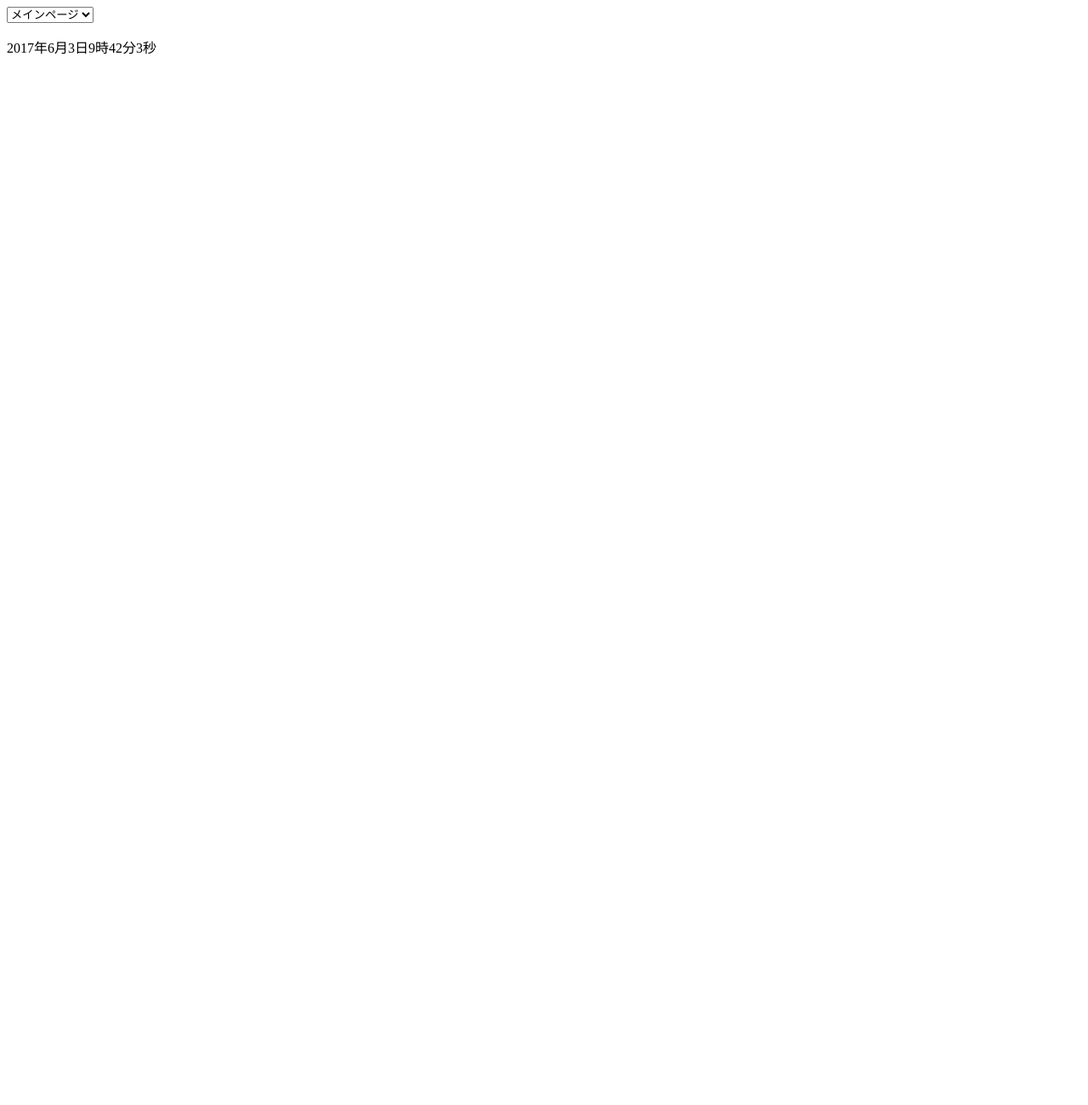
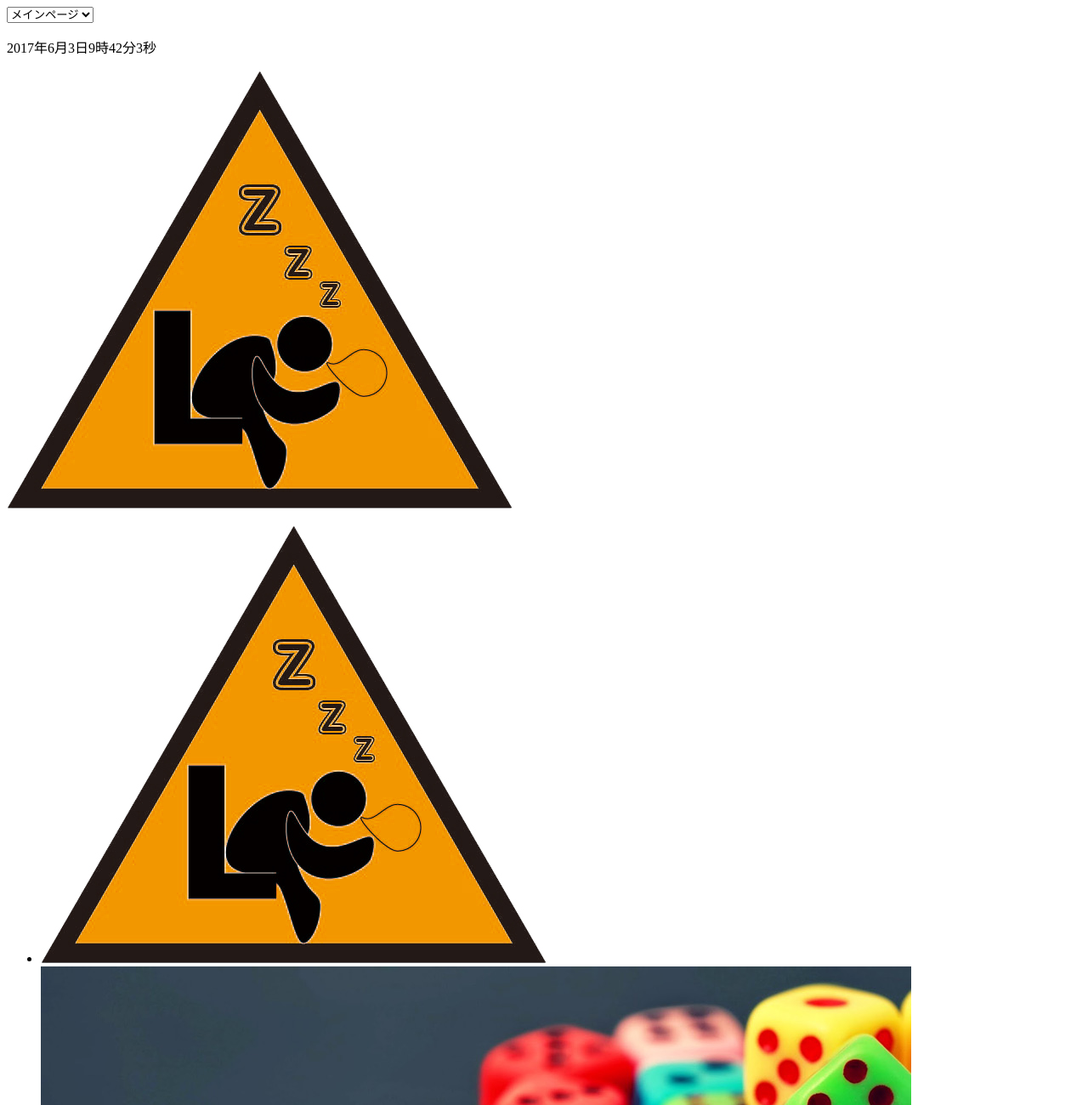
Before and after one commit to kougei073/web1-13, a plain HTML site: page index.html in a window 1280 px wide. Shown: the top 1300 px of the page at 85% size. Before the commit the page ends 800 px from the top, so only its background shows below. Drawn offline with Linux system fonts and the light colour scheme.

Commit message:
Update index.html

```diff
--- a/index.html
+++ b/index.html
@@ -15,8 +15,18 @@
   </nav>
   <section>
  <p id="countdown"></p>
-   <p id="cookie"></p>
  </section>
+  <section class="image">
+   <div class="center">
+    <div>
+    <img src="ピクトグラム.jpg" id="bigimg">
+    </div>
+    <ul>
+     <li><img src="ピクトグラム.jpg" class="thumb" data-image="ピクトグラム">
+     <li><img src="ダイス.jpg" class="thumb" data-image="ダイス">
+    </ul>
+    </div>
+   </section>
 <script type="text/javascript" src="default.js"></script>
  </body>
 </html>
```
